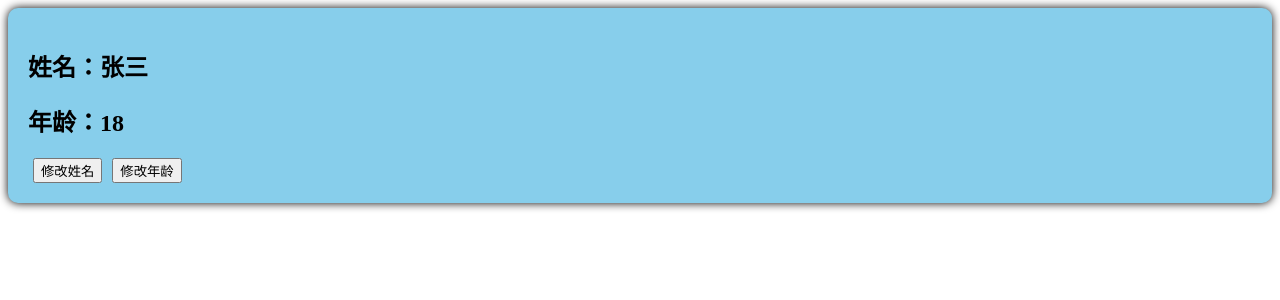
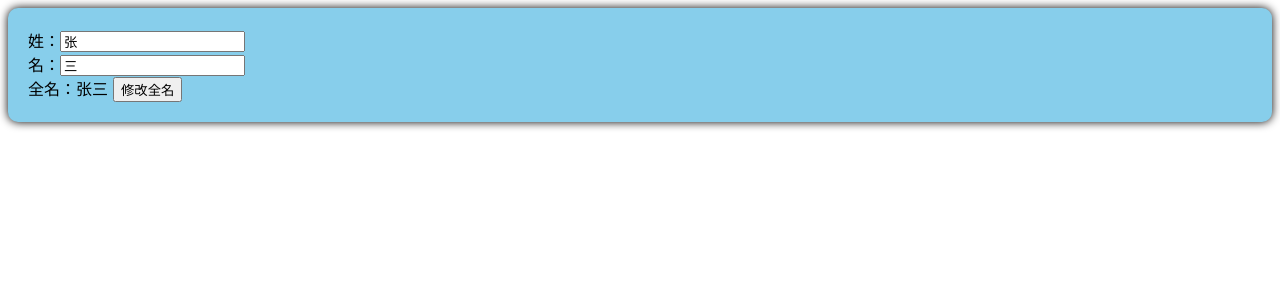
Before and after one commit to AAAcheng11/vue-project, a Vue app: page / in a window 1280 px wide. Shown: the top 300 px of the page. Built offline with nearby package versions, Linux system fonts and the light colour scheme.

Commit message:
计算属性

```diff
--- a/src/components/Person.vue
+++ b/src/components/Person.vue
@@ -1,28 +1,42 @@
 <template>
     <!-- html -->
     <div class="person">
-        <h2>姓名：{{ name }}</h2>
-        <h2>年龄：{{ person.age }}</h2>
-        <button @click="changeName">修改姓名</button>
-        <button @click="changeAge">修改年龄</button>
+        姓：<input type="text" v-model="firstName">
+        <br>
+        名：<input type="text" v-model="lastName">
+        <br>
+        全名：<span>{{ fullName }}</span>
+        <button @click="changeFullName">修改全名</button>
     </div>
 </template>
 
 <script lang="ts" setup name='Person'>
-import { ref, reactive, toRefs } from 'vue';
-let person = reactive({
-    name: '张三',
-    age: 18
+import { ref, computed } from 'vue';
+
+let firstName = ref('张')
+let lastName = ref('三')
+
+//计算属性是只读的
+// let fullName = computed(() => {
+//     return firstName.value + lastName.value
+// })
+let fullName = computed({
+    get(){
+        return firstName.value + lastName.value
+    },
+    set(val){
+        const [str1,str2] = val.split('-')
+        console.log(str1)
+        console.log(str2)
+        firstName.value = str1
+        lastName.value = str2
+    }
 })
+function changeFullName() {
+    fullName.value = 'li-si'
+}
 
-let { name, age } = toRefs(person)
 
-function changeName() {
-    name.value += '@'
-}
-function changeAge() {
-    person.age++
-}
 </script>
 
 
```
